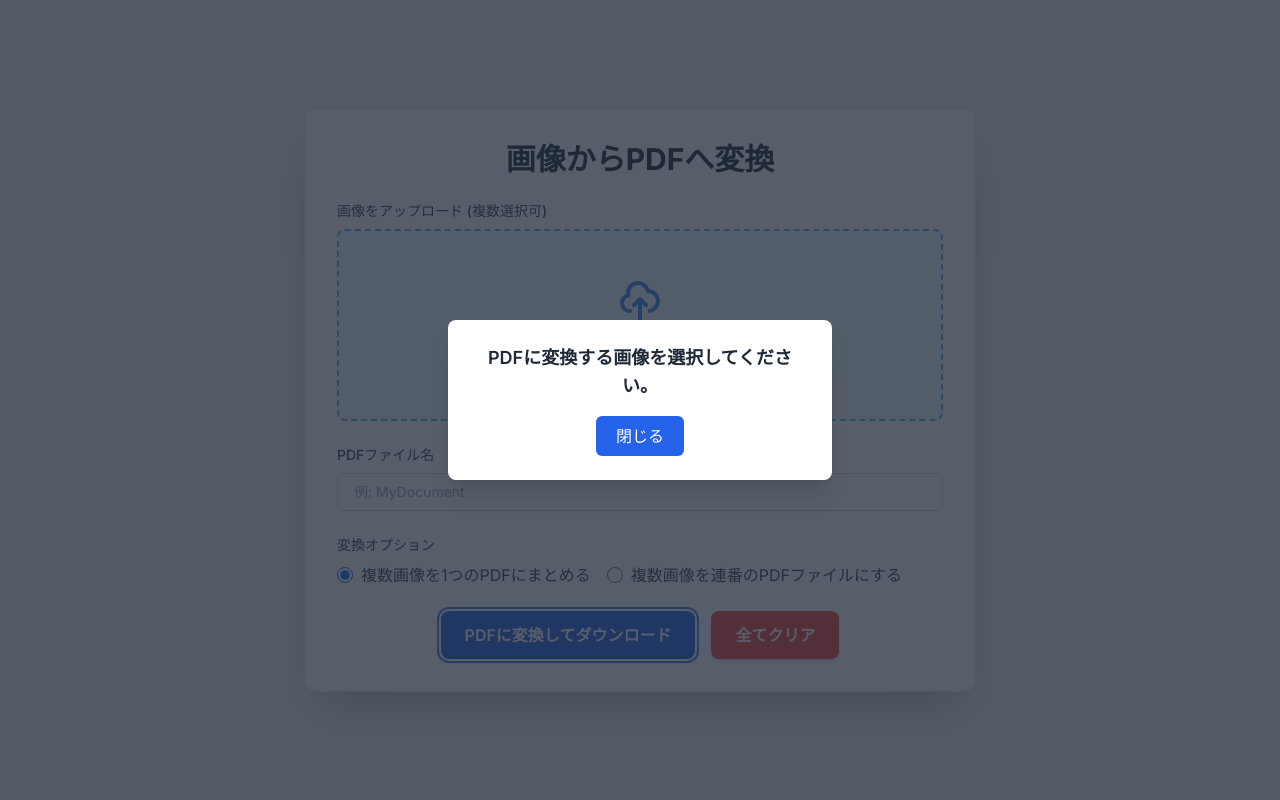
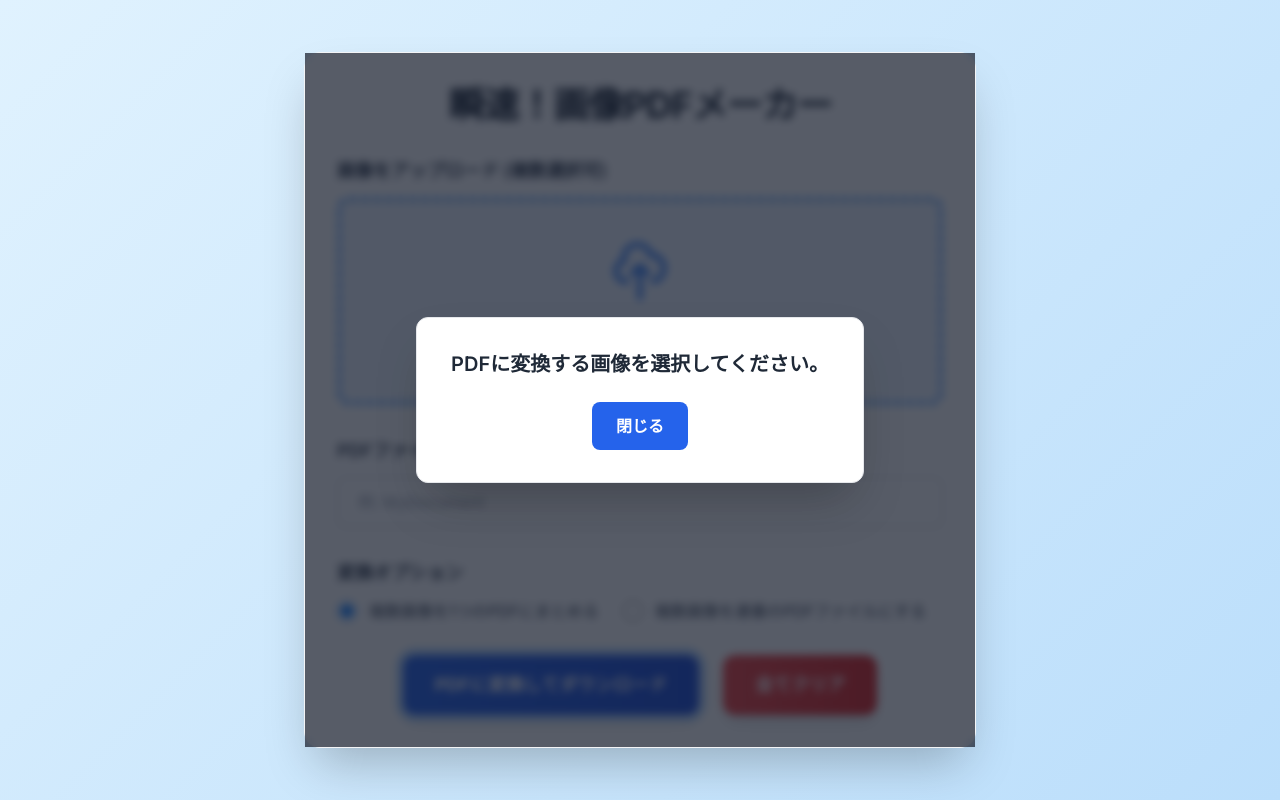
Before and after one commit to AfterEffects-OK/Image-to-PDF-Converter, a plain HTML site: page index.html in a window 1280 px wide. Both pictures are taken after a click on the button "PDFに変換してダウンロード". Drawn offline with nearby package versions, Linux system fonts and the light colour scheme.

Commit message:
Add files via upload

```diff
--- a/index.html
+++ b/index.html
@@ -3,7 +3,7 @@
 <head>
     <meta charset="UTF-8">
     <meta name="viewport" content="width=device-width, initial-scale=1.0">
-    <title>画像からPDFへ変換</title>
+    <title>瞬速！画像PDFメーカー</title>
     <!-- Tailwind CSS CDN -->
     <script src="https://cdn.tailwindcss.com"></script>
     <!-- Inter font -->
@@ -11,7 +11,12 @@
     <style>
         body {
             font-family: 'Inter', sans-serif;
-            background-color: #f3f4f6; /* Light gray background */
+            background: linear-gradient(135deg, #e0f2fe 0%, #bbdefb 100%); /* Subtle blue gradient background */
+            min-height: 100vh;
+            display: flex;
+            align-items: center;
+            justify-content: center;
+            padding: 1rem;
         }
         /* Custom scrollbar for image preview area */
         #image-preview-container::-webkit-scrollbar {
@@ -40,75 +45,75 @@
     </style>
 </head>
 <body class="min-h-screen flex items-center justify-center p-4">
-    <div class="bg-white p-8 rounded-xl shadow-2xl w-full max-w-2xl border border-gray-200">
-        <h1 class="text-3xl font-bold text-center text-gray-800 mb-6">画像からPDFへ変換</h1>
+    <div class="bg-white p-8 rounded-2xl shadow-2xl w-full max-w-2xl border border-gray-100 transform transition-transform duration-300 hover:scale-[1.005]">
+        <h1 class="text-4xl font-extrabold text-center text-gray-800 mb-8 tracking-tight">瞬速！画像PDFメーカー</h1>
 
         <!-- File Upload Section -->
-        <div class="mb-6">
-            <label for="file-input" class="block text-sm font-medium text-gray-700 mb-2">
+        <div class="mb-8">
+            <label for="file-input" class="block text-lg font-semibold text-gray-700 mb-3">
                 画像をアップロード (複数選択可)
             </label>
-            <div id="drop-area" class="flex flex-col items-center justify-center w-full h-48 border-2 border-dashed border-blue-400 rounded-lg cursor-pointer bg-blue-50 hover:bg-blue-100 transition-colors duration-200">
+            <div id="drop-area" class="flex flex-col items-center justify-center w-full h-52 border-4 border-dashed border-blue-400 rounded-xl cursor-pointer bg-blue-50 hover:bg-blue-100 transition-all duration-300 transform hover:scale-[1.01] shadow-inner text-blue-600">
                 <input type="file" id="file-input" multiple accept="image/*" class="hidden">
-                <svg class="w-12 h-12 text-blue-500" fill="none" stroke="currentColor" viewBox="0 0 24 24" xmlns="http://www.w3.org/2000/svg">
+                <svg class="w-16 h-16 text-blue-500 mb-2" fill="none" stroke="currentColor" viewBox="0 0 24 24" xmlns="http://www.w3.org/2000/svg">
                     <path stroke-linecap="round" stroke-linejoin="round" stroke-width="2" d="M7 16a4 4 0 01-.88-7.903A5 5 0 0115.9 6L16 6a5 5 0 011 9.9M15 13l-3-3m0 0l-3 3m3-3v12"></path>
                 </svg>
-                <p class="mt-2 text-sm text-blue-600">ファイルをドラッグ＆ドロップするか、クリックして選択</p>
-                <p class="text-xs text-gray-500">(PNG, JPG, JPEGなどの画像ファイル)</p>
+                <p class="mt-2 text-base font-medium">ファイルをドラッグ＆ドロップするか、クリックして選択</p>
+                <p class="text-sm text-gray-500">(PNG, JPG, JPEGなどの画像ファイル)</p>
             </div>
         </div>
 
         <!-- Image Preview Section -->
-        <div id="image-preview-container" class="mb-6 p-4 border border-gray-300 rounded-lg bg-gray-50 overflow-y-auto max-h-64">
-            <div id="image-preview-grid" class="grid grid-cols-2 sm:grid-cols-3 md:grid-cols-4 gap-4">
+        <div id="image-preview-container" class="mb-8 p-5 border border-gray-300 rounded-xl bg-gray-50 overflow-y-auto max-h-72 shadow-inner">
+            <div id="image-preview-grid" class="grid grid-cols-2 sm:grid-cols-3 md:grid-cols-4 gap-5">
                 <!-- Image previews will be inserted here by JavaScript -->
             </div>
-            <p id="no-images-message" class="text-center text-gray-500 mt-4">画像が選択されていません。</p>
+            <p id="no-images-message" class="text-center text-gray-500 text-base mt-4">画像が選択されていません。</p>
         </div>
 
         <!-- PDF Options Section -->
-        <div class="mb-6">
-            <label for="pdf-filename" class="block text-sm font-medium text-gray-700 mb-2">
+        <div class="mb-8">
+            <label for="pdf-filename" class="block text-lg font-semibold text-gray-700 mb-3">
                 PDFファイル名
             </label>
-            <input type="text" id="pdf-filename" class="mt-1 block w-full px-4 py-2 border border-gray-300 rounded-md shadow-sm focus:ring-blue-500 focus:border-blue-500 sm:text-sm" placeholder="例: MyDocument">
+            <input type="text" id="pdf-filename" class="mt-1 block w-full px-5 py-3 border border-gray-300 rounded-lg shadow-sm focus:ring-blue-500 focus:border-blue-500 text-base placeholder-gray-400" placeholder="例: MyDocument">
         </div>
 
-        <div class="mb-6">
-            <label class="block text-sm font-medium text-gray-700 mb-2">
+        <div class="mb-8">
+            <label class="block text-lg font-semibold text-gray-700 mb-3">
                 変換オプション
             </label>
-            <div class="flex flex-col sm:flex-row space-y-2 sm:space-y-0 sm:space-x-4">
-                <label class="inline-flex items-center">
-                    <input type="radio" name="conversion-option" value="single" checked class="form-radio h-4 w-4 text-blue-600 border-gray-300 focus:ring-blue-500">
-                    <span class="ml-2 text-gray-700">複数画像を1つのPDFにまとめる</span>
+            <div class="flex flex-col sm:flex-row space-y-3 sm:space-y-0 sm:space-x-6">
+                <label class="inline-flex items-center cursor-pointer">
+                    <input type="radio" name="conversion-option" value="single" checked class="form-radio h-5 w-5 text-blue-600 border-gray-300 focus:ring-blue-500 transition-colors duration-200">
+                    <span class="ml-3 text-gray-700 text-base">複数画像を1つのPDFにまとめる</span>
                 </label>
-                <label class="inline-flex items-center">
-                    <input type="radio" name="conversion-option" value="multiple" class="form-radio h-4 w-4 text-blue-600 border-gray-300 focus:ring-blue-500">
-                    <span class="ml-2 text-gray-700">複数画像を連番のPDFファイルにする</span>
+                <label class="inline-flex items-center cursor-pointer">
+                    <input type="radio" name="conversion-option" value="multiple" class="form-radio h-5 w-5 text-blue-600 border-gray-300 focus:ring-blue-500 transition-colors duration-200">
+                    <span class="ml-3 text-gray-700 text-base">複数画像を連番のPDFファイルにする</span>
                 </label>
             </div>
         </div>
 
         <!-- Action Buttons -->
-        <div class="flex flex-col sm:flex-row justify-center space-y-4 sm:space-y-0 sm:space-x-4">
-            <button id="convert-button" class="w-full sm:w-auto px-6 py-3 bg-blue-600 text-white font-semibold rounded-lg shadow-md hover:bg-blue-700 focus:outline-none focus:ring-2 focus:ring-blue-500 focus:ring-offset-2 transition-colors duration-200 flex items-center justify-center">
+        <div class="flex flex-col sm:flex-row justify-center space-y-5 sm:space-y-0 sm:space-x-6">
+            <button id="convert-button" class="w-full sm:w-auto px-8 py-4 bg-gradient-to-r from-blue-600 to-blue-700 text-white font-bold rounded-xl shadow-lg hover:from-blue-700 hover:to-blue-800 focus:outline-none focus:ring-4 focus:ring-blue-300 focus:ring-offset-2 transition-all duration-300 flex items-center justify-center text-lg transform hover:-translate-y-1">
                 <span id="convert-button-text">PDFに変換してダウンロード</span>
-                <svg id="loading-spinner" class="animate-spin -ml-1 mr-3 h-5 w-5 text-white hidden" xmlns="http://www.w3.org/2000/svg" fill="none" viewBox="0 0 24 24">
+                <svg id="loading-spinner" class="animate-spin -ml-1 mr-3 h-6 w-6 text-white hidden" xmlns="http://www.w3.org/2000/svg" fill="none" viewBox="0 0 24 24">
                     <circle class="opacity-25" cx="12" cy="12" r="10" stroke="currentColor" stroke-width="4"></circle>
                     <path class="opacity-75" fill="currentColor" d="M4 12a8 8 0 018-8V0C5.373 0 0 5.373 0 12h4zm2 5.291A7.962 7.962 0 014 12H0c0 3.042 1.135 5.824 3 7.938l3-2.647z"></path>
                 </svg>
             </button>
-            <button id="clear-button" class="w-full sm:w-auto px-6 py-3 bg-red-500 text-white font-semibold rounded-lg shadow-md hover:bg-red-600 focus:outline-none focus:ring-2 focus:ring-red-400 focus:ring-offset-2 transition-colors duration-200">
+            <button id="clear-button" class="w-full sm:w-auto px-8 py-4 bg-gradient-to-r from-red-500 to-red-600 text-white font-bold rounded-xl shadow-lg hover:from-red-600 hover:to-red-700 focus:outline-none focus:ring-4 focus:ring-red-300 focus:ring-offset-2 transition-all duration-300 text-lg transform hover:-translate-y-1">
                 全てクリア
             </button>
         </div>
 
         <!-- Message Box for alerts -->
-        <div id="message-box" class="fixed inset-0 bg-gray-800 bg-opacity-75 flex items-center justify-center z-50 hidden">
-            <div class="bg-white p-6 rounded-lg shadow-xl max-w-sm w-full text-center">
-                <p id="message-text" class="text-lg font-semibold text-gray-800 mb-4"></p>
-                <button id="close-message-box" class="px-5 py-2 bg-blue-600 text-white rounded-md hover:bg-blue-700 focus:outline-none focus:ring-2 focus:ring-blue-500 focus:ring-offset-2">閉じる</button>
+        <div id="message-box" class="fixed inset-0 bg-gray-900 bg-opacity-70 flex items-center justify-center z-50 hidden backdrop-blur-sm">
+            <div class="bg-white p-8 rounded-xl shadow-2xl max-w-md w-full text-center border border-gray-200 transform scale-95 opacity-0 transition-all duration-300" id="message-box-content">
+                <p id="message-text" class="text-xl font-semibold text-gray-800 mb-6"></p>
+                <button id="close-message-box" class="px-6 py-3 bg-blue-600 text-white font-semibold rounded-lg hover:bg-blue-700 focus:outline-none focus:ring-2 focus:ring-blue-500 focus:ring-offset-2 transition-colors duration-200">閉じる</button>
             </div>
         </div>
     </div>
@@ -137,6 +142,7 @@
         const messageBox = document.getElementById('message-box');
         const messageText = document.getElementById('message-text');
         const closeMessageBox = document.getElementById('close-message-box');
+        const messageBoxContent = document.getElementById('message-box-content');
 
         // Array to store image data objects: { file: File, id: string, timestamp: number }
         let imageFiles = [];
@@ -150,13 +156,23 @@
         function showMessageBox(message) {
             messageText.textContent = message;
             messageBox.classList.remove('hidden');
+            // Animate message box in
+            setTimeout(() => {
+                messageBoxContent.classList.remove('opacity-0', 'scale-95');
+                messageBoxContent.classList.add('opacity-100', 'scale-100');
+            }, 10);
         }
 
         /**
          * Hides the custom message box.
          */
         function hideMessageBox() {
-            messageBox.classList.add('hidden');
+            // Animate message box out
+            messageBoxContent.classList.remove('opacity-100', 'scale-100');
+            messageBoxContent.classList.add('opacity-0', 'scale-95');
+            setTimeout(() => {
+                messageBox.classList.add('hidden');
+            }, 300); // Match CSS transition duration
         }
 
         /**
@@ -211,7 +227,7 @@
                 const reader = new FileReader();
                 reader.onload = (e) => {
                     const imgContainer = document.createElement('div');
-                    imgContainer.classList.add('relative', 'group', 'rounded-lg', 'overflow-hidden', 'shadow-md');
+                    imgContainer.classList.add('relative', 'group', 'rounded-lg', 'overflow-hidden', 'shadow-md', 'border', 'border-gray-200');
                     imgContainer.setAttribute('data-id', id); // Use id for consistent referencing
 
                     const img = document.createElement('img');
@@ -220,13 +236,13 @@
                     img.classList.add('w-full', 'h-28', 'object-cover', 'rounded-lg', 'transition-transform', 'duration-200', 'group-hover:scale-105');
 
                     const fileNameOverlay = document.createElement('div');
-                    fileNameOverlay.classList.add('absolute', 'bottom-0', 'left-0', 'right-0', 'bg-black', 'bg-opacity-50', 'text-white', 'text-xs', 'p-1', 'truncate', 'opacity-0', 'group-hover:opacity-100', 'transition-opacity', 'duration-200');
+                    fileNameOverlay.classList.add('absolute', 'bottom-0', 'left-0', 'right-0', 'bg-black', 'bg-opacity-60', 'text-white', 'text-xs', 'p-2', 'truncate', 'opacity-0', 'group-hover:opacity-100', 'transition-opacity', 'duration-200', 'font-medium');
                     fileNameOverlay.textContent = file.name;
 
                     // Remove button
                     const removeButton = document.createElement('button');
-                    removeButton.classList.add('absolute', 'top-1', 'right-1', 'bg-red-500', 'text-white', 'rounded-full', 'w-6', 'h-6', 'flex', 'items-center', 'justify-center', 'text-sm', 'opacity-0', 'group-hover:opacity-100', 'transition-opacity', 'duration-200', 'hover:bg-red-600');
-                    removeButton.innerHTML = '&times;'; // 'x' icon
+                    removeButton.classList.add('absolute', 'top-2', 'right-2', 'bg-red-600', 'text-white', 'rounded-full', 'w-7', 'h-7', 'flex', 'items-center', 'justify-center', 'text-sm', 'opacity-0', 'group-hover:opacity-100', 'transition-opacity', 'duration-200', 'hover:bg-red-700', 'shadow-md');
+                    removeButton.innerHTML = '<svg class="w-4 h-4" fill="none" stroke="currentColor" viewBox="0 0 24 24" xmlns="http://www.w3.org/2000/svg"><path stroke-linecap="round" stroke-linejoin="round" stroke-width="2" d="M6 18L18 6M6 6l12 12"></path></svg>'; // 'x' icon
                     removeButton.onclick = (event) => {
                         event.stopPropagation(); // Prevent event bubbling
                         removeImage(id); // Pass id to removeImage
@@ -361,7 +377,9 @@
                                     let yOffset = (a4Height - scaledHeight) / 2;
 
                                     // Add a new page for each image, except for the first image
-                                    if (imageFiles.indexOf(imageData) > 0) { // Check index of imageData object
+                                    // Use imageData.id to find the correct index in the sorted array
+                                    const currentIndex = imageFiles.findIndex(item => item.id === imageData.id);
+                                    if (currentIndex > 0) {
                                         doc.addPage();
                                     }
                                     doc.addImage(img.src, 'JPEG', xOffset, yOffset, scaledWidth, scaledHeight);
```
